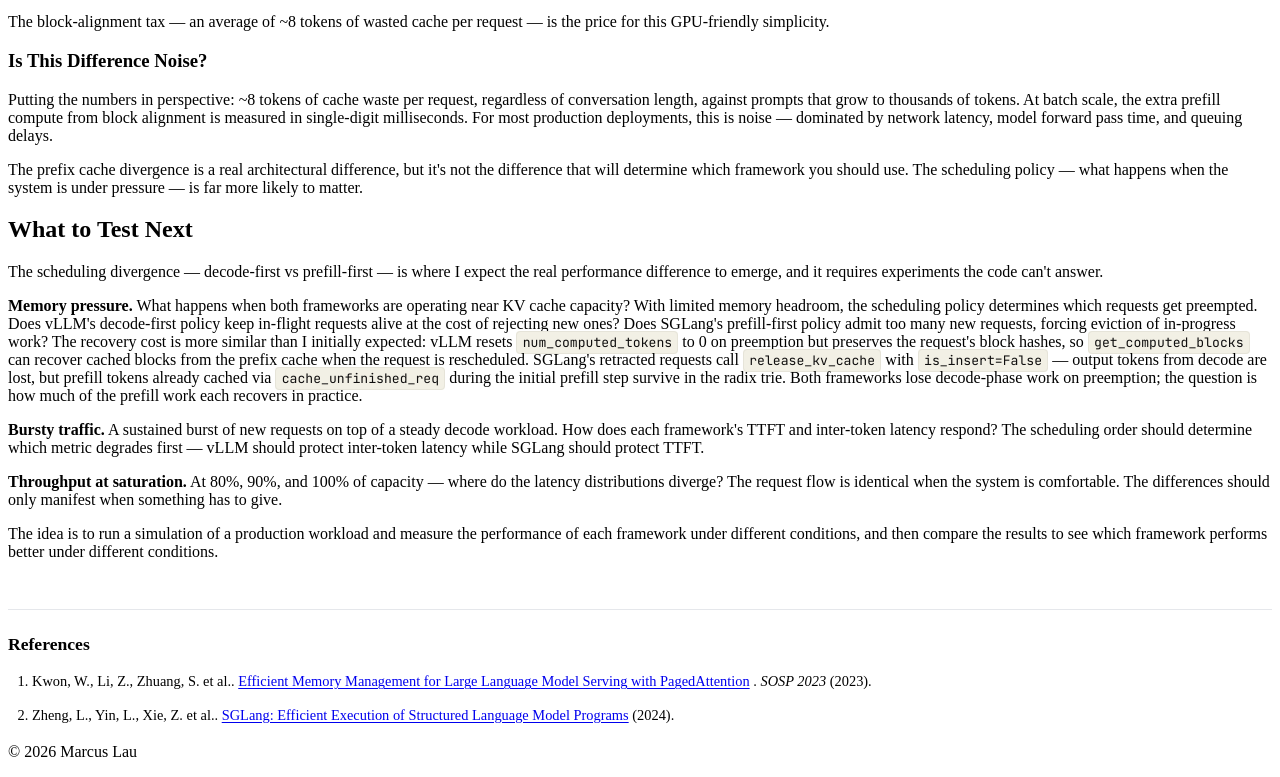
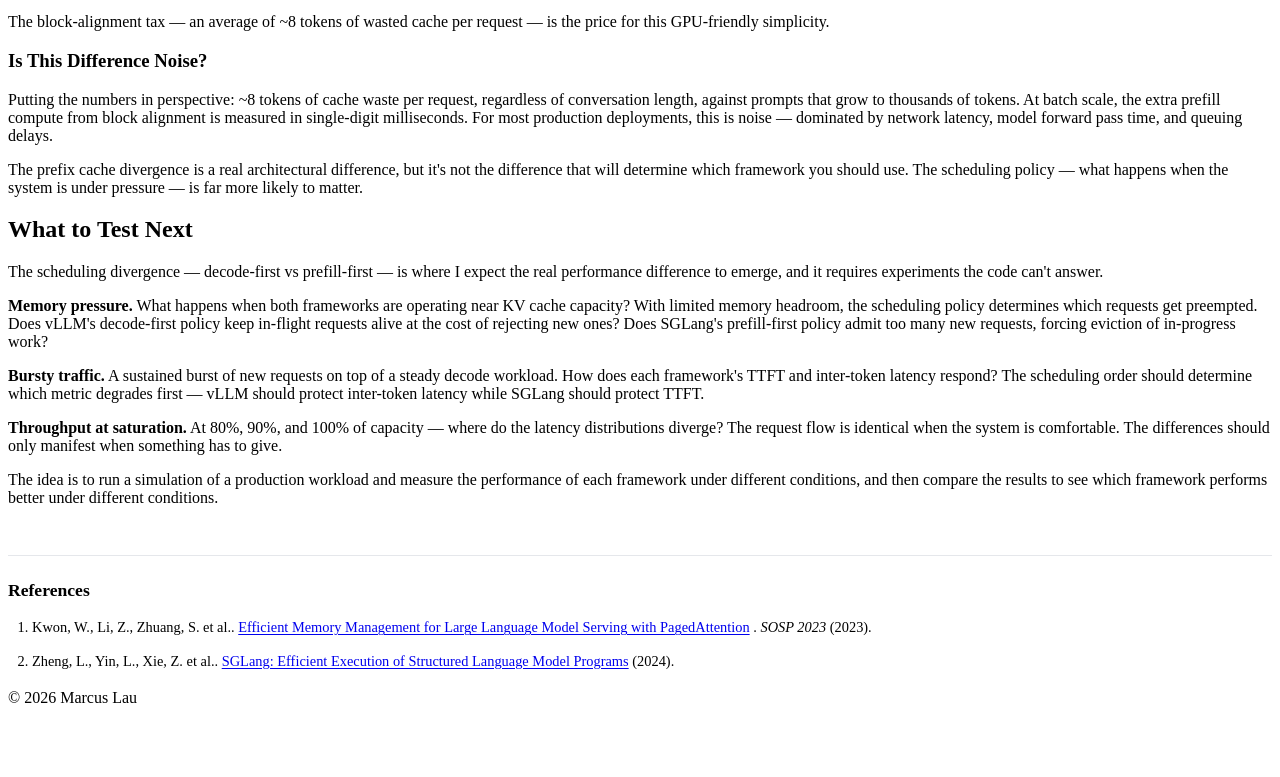
Before and after one commit to sucramual/sucramual.github.io, an Eleventy site: page src/writing/code/index.md in a window 1280 px wide. Shown: the part 5563-6340 px from the top of the page. After the commit the page ends 6286 px from the top, so only its background shows below. Built offline with nearby package versions, Linux system fonts and the light colour scheme; Eleventy itself is replaced by a stand-in of ours; files that its build step writes are made by us from their sources.

Commit message:
Trim memory pressure section to just the open questions

```diff
--- a/src/writing/code/index.md
+++ b/src/writing/code/index.md
@@ -210,7 +210,7 @@ The prefix cache divergence is a real architectural difference, but it's not the
 
 The scheduling divergence — decode-first vs prefill-first — is where I expect the real performance difference to emerge, and it requires experiments the code can't answer.
 
-**Memory pressure.** What happens when both frameworks are operating near KV cache capacity? With limited memory headroom, the scheduling policy determines which requests get preempted. Does vLLM's decode-first policy keep in-flight requests alive at the cost of rejecting new ones? Does SGLang's prefill-first policy admit too many new requests, forcing eviction of in-progress work? The recovery cost is more similar than I initially expected: vLLM resets `num_computed_tokens` to 0 on preemption but preserves the request's block hashes, so `get_computed_blocks` can recover cached blocks from the prefix cache when the request is rescheduled. SGLang's retracted requests call `release_kv_cache` with `is_insert=False` — output tokens from decode are lost, but prefill tokens already cached via `cache_unfinished_req` during the initial prefill step survive in the radix trie. Both frameworks lose decode-phase work on preemption; the question is how much of the prefill work each recovers in practice.
+**Memory pressure.** What happens when both frameworks are operating near KV cache capacity? With limited memory headroom, the scheduling policy determines which requests get preempted. Does vLLM's decode-first policy keep in-flight requests alive at the cost of rejecting new ones? Does SGLang's prefill-first policy admit too many new requests, forcing eviction of in-progress work?
 
 **Bursty traffic.** A sustained burst of new requests on top of a steady decode workload. How does each framework's TTFT and inter-token latency respond? The scheduling order should determine which metric degrades first — vLLM should protect inter-token latency while SGLang should protect TTFT.
 
```
